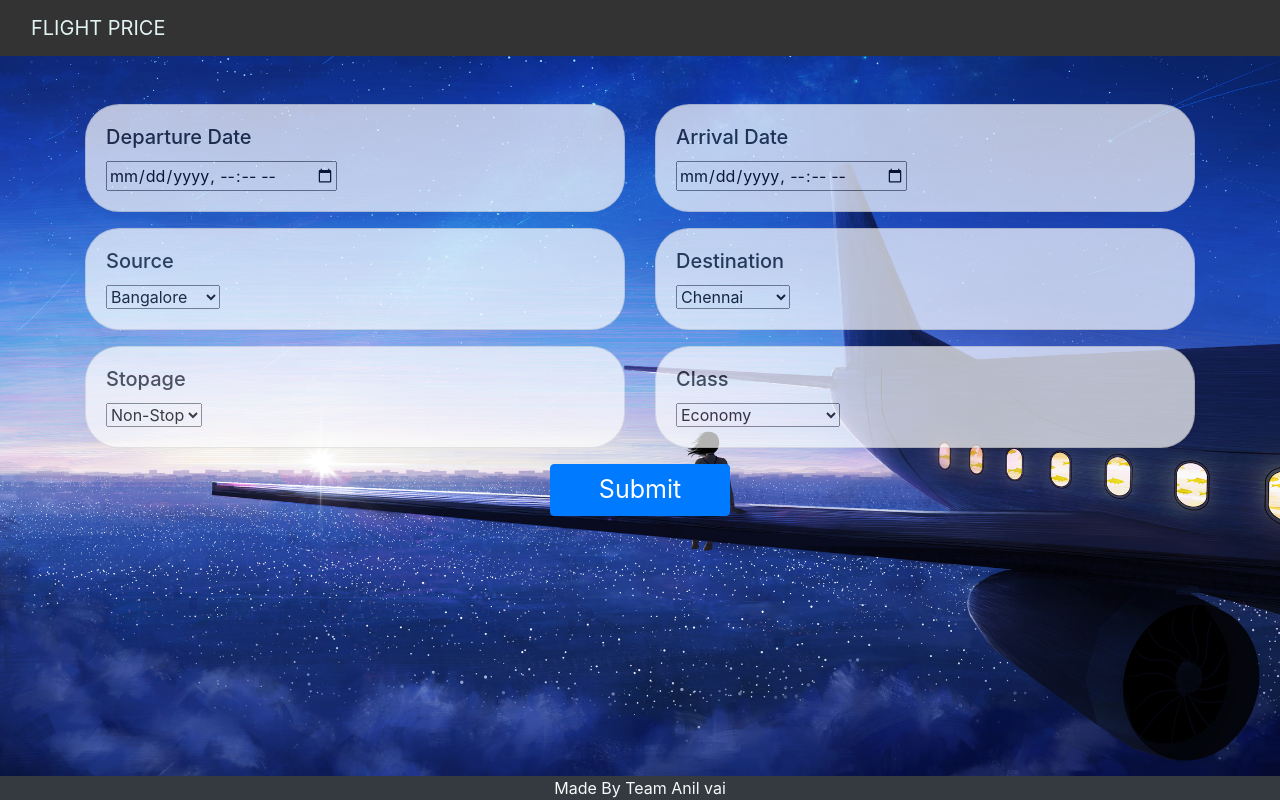
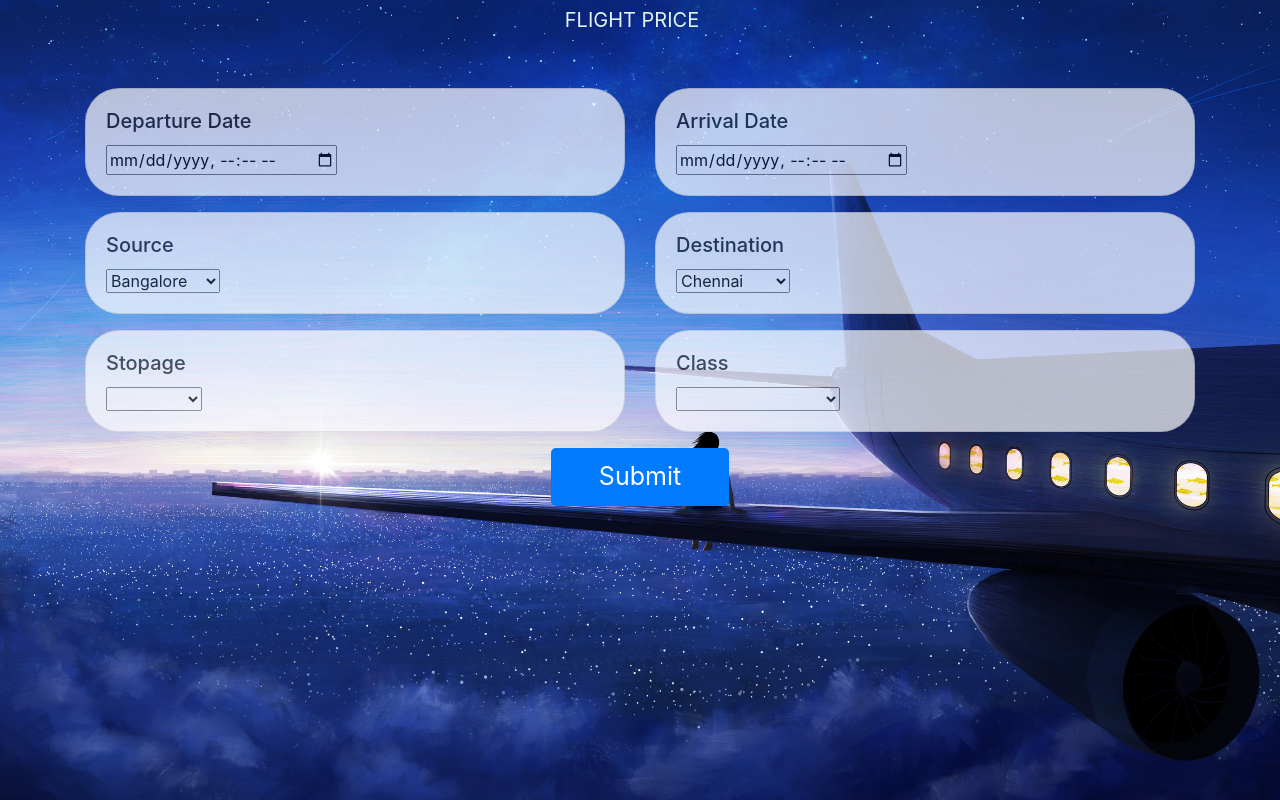
Before and after one commit to yASH-2025/Flight-Price-Prediction, a Flask app: page / in a window 1280 px wide. Run offline with Flask 3, Linux system fonts and the light colour scheme; parts of the project's set-up code (start-up, migrations or seed data) failed here and were passed over; some libraries are stand-ins or nearby versions.

Commit message:
Update home.html

```diff
--- a/templates/home.html
+++ b/templates/home.html
@@ -1,4 +1,14 @@
+<!DOCTYPE html>
 <html lang="en">
+<head>
+    <meta charset="UTF-8">
+    <meta name="viewport" content="width=device-width, initial-scale=1.0">
+    <title>Flight Price Prediction</title>
+
+    <!-- Bootstrap CSS -->
+    <link rel="stylesheet" href="https://stackpath.bootstrapcdn.com/bootstrap/4.5.0/css/bootstrap.min.css"
+        integrity="sha384-9aIt2nRpC12Uk9gS9baDl411NQApFmC26EwAOH8WgZl5MYYxFfc+NcPb1dKGj7Sk" crossorigin="anonymous">
+
     <style>
         body {
             background-image: url('/static/img/bg7.jpg');
@@ -7,84 +17,90 @@
             background-size: cover;
         }
 
-    img {
-        display: block;
-        margin-left: auto;
-        margin-right: auto;
-        align-self: center;
+        .navbar {
+            background-color: rgba(51, 51, 51, 0.7);
+            padding: 10px 0;
         }
 
-    .navbar {
-        background-color: #333333;
+        .navbar a {
+            color: #f1f9f9;
+            transition: color 0.3s;
         }
 
-    a {
-        color: #f1f9f9;
-    }
-
-    a:hover {
+        .navbar a:hover {
             color: #f0f0f0;
         }
 
         .card {
             border-radius: 1rem;
-        background-color: hotpink;
+            opacity: 0.8;
+        }
+
+        button[type="submit"] {
+            background-color: #007bff;
+            color: #fff;
+            font-size: 20px;
+            padding: 10px 20px;
+            border: none;
+            border-radius: 5px;
+            cursor: pointer;
+        }
+
+        button[type="submit"]:hover {
+            background-color: #0056b3;
+        }
+
+        footer {
+            background-color: rgba(51, 51, 51, 0.7);
+            text-align: center;
+            padding: 10px 0;
+            position: fixed;
+            bottom: 0;
+            width: 100%;
+        }
+
+        footer p {
+            color: #f1f9f9;
+        }
+        .navbar-brand-center {
+            display: flex;
+            justify-content: center;
+            align-items: center;
         }
     </style>
-
-
-
-<head>
-    <meta charset="UTF-8">
-    <meta name="viewport" content="width=device-width, initial-scale=1.0">
-    <title>Flight Price Prediction</title>
-
-
-    <!-- BootStrap -->
-    <link rel="stylesheet" href="https://stackpath.bootstrapcdn.com/bootstrap/4.5.0/css/bootstrap.min.css"
-        integrity="sha384-9aIt2nRpC12Uk9gS9baDl411NQApFmC26EwAOH8WgZl5MYYxFfc+NcPb1dKGj7Sk" crossorigin="anonymous">
-
-
 </head>
 
 <body>
-
-    <nav class="navbar navbar-inverse navbar-fixed-top">
+    <nav class "navbar navbar-inverse navbar-fixed-top">
         <div class="container-fluid">
             <div class="navbar-header">
-                <a class="navbar-brand" href="/" style='color: #e1f4f3;'>FLIGHT PRICE</a>
+                <a class="navbar-brand navbar-brand-center" href="/" style='color: #e1f4f3; text-align: center'>
+                    FLIGHT PRICE
+                </a>
             </div>
         </div>
     </nav>
 
     <div class="container my-5">
         <form action="\predict" method="post">
-
             <div class="row my-3">
-
                 <div class="col-sm-6">
                     <div class="card" style='border-radius: 2.15rem;opacity: 0.7;'>
                         <div class="card-body">
                             <h5 class="card-title">Departure Date</h5>
-                            <input type="datetime-local" name="Dep_Time" id="Dep_Time" min="2023-11-05"
-                                required="required">
+                            <input type="datetime-local" name="Dep_Time" id="Dep_Time" required="required">
                         </div>
                     </div>
                 </div>
-
-
                 <div class="col-sm-6">
                     <div class="card" style='border-radius: 2.15rem;opacity: 0.7;'>
                         <div class="card-body">
                             <h5 class="card-title">Arrival Date</h5>
-                            <input type="datetime-local" name="Arrival_Time" id="Arrival_Time" min="2023-11-05"
-                                required="required">
+                            <input type="datetime-local" name="Arrival_Time" id="Arrival_Time" required="required">
                         </div>
                     </div>
                 </div>
             </div>
-
-
 
             <div class="row my-3">
 
@@ -130,7 +146,8 @@
                     <div class="card" style='border-radius: 2.15rem;opacity: 0.7;'>
                         <div class="card-body">
                             <h5 class="card-title">Stopage</h5>
-                            <select name="stops" required="required">
+                            <select name="stops">
+                                <option value="-1"></option>
                                 <option value="0">Non-Stop</option>
                                 <option value="1">1</option>
                                 <option value="2">2+</option>
@@ -143,7 +160,8 @@
                     <div class="card" style='border-radius: 2.15rem;opacity: 0.7;'>
                         <div class="card-body">
                             <h5 class="card-title">Class</h5>
-                            <select name="Class" required="required">
+                            <select name="Class">
+                                <option value="-1"></option>
                                 <option value="0">Economy</option>
                                 <option value="1">Business</option>
                                 <option value="2">Premium Economy</option>
@@ -154,29 +172,30 @@
                 </div>
             </div>
 
-
-
-
             <div style='text-align:center'>
-                <button type="submit" value='Submit' class="btn btn-primary px-5"
-                    style="font-size: 25px;">Submit</button>
+                <button type="submit" value='Submit' class="btn btn-primary px-5" style="font-size: 25px;">Submit</button>
             </div>
         </form>
 
         <h1 style='text-align: center;color: ivory;'><b>{{ predictions }}</b></h1>
+    </div>
+    <!-- JavaScript -->
+    <script>
+        // Get the current date and time
+        const currentDate = new Date();
+        const currentDateTime = currentDate.toISOString().slice(0, 16);
 
+        // Set the min attribute for Departure Date and Arrival Date inputs
+        document.getElementById("Dep_Time").min = currentDateTime;
+        document.getElementById("Arrival_Time").min = currentDateTime;
 
-        <footer class='text-light bg-dark position-fixed fixed-bottom '>
-            <p class='text-center py my-0'>
-                Made By Team Anil vai
-            </p>
-        </footer>
-    </div>
-
-
-
-
-    <!-- JavaScript -->
+        // Disable past dates
+        document.getElementById("Dep_Time").addEventListener("input", function() {
+            const arrivalInput = document.getElementById("Arrival_Time");
+            arrivalInput.min = this.value;
+            arrivalInput.value = this.value; // Reset Arrival Date if it's before Departure Date
+        });
+    </script>
     <script src="https://code.jquery.com/jquery-3.5.1.slim.min.js"
         integrity="sha384-DfXdz2htPH0lsSSs5nCTpuj/zy4C+OGpamoFVy38MVBnE+IbbVYUew+OrCXaRkfj"
         crossorigin="anonymous"></script>
@@ -188,5 +207,4 @@
         crossorigin="anonymous"></script>
 
 </body>
-
 </html>
```
Lines whose indentation alone changed are shown as unchanged.
